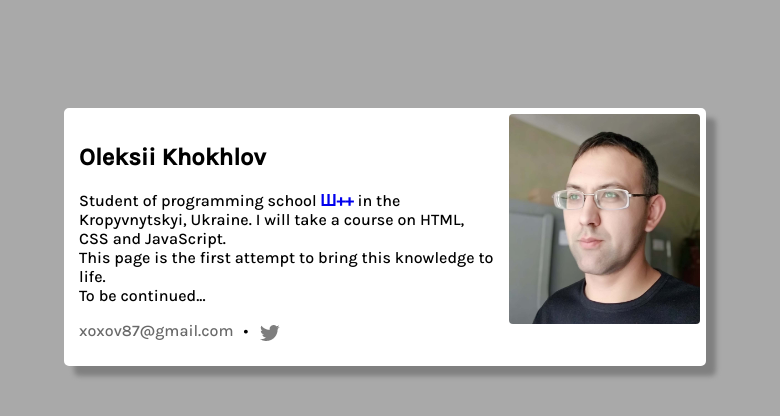
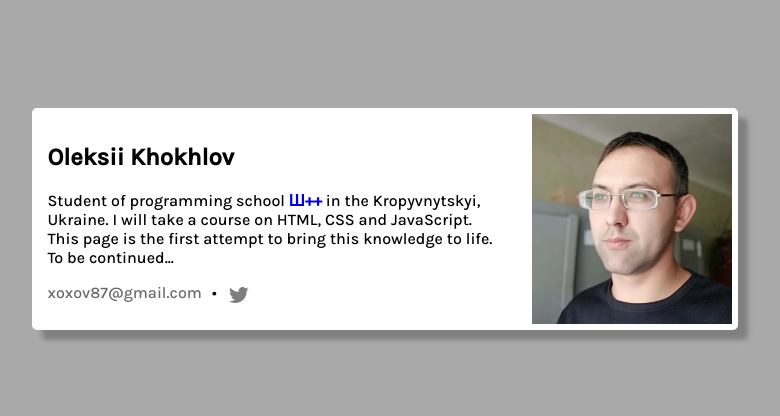
Before and after one commit to xela87/xela87.github.io, a plain HTML site: page index.html in a window 1280 px wide. Shown: the whole page, without its empty margins (255-1035 px from the left). Drawn offline with Linux system fonts and the light colour scheme.

Commit message:
beta 0.2

```diff
--- a/index.html
+++ b/index.html
@@ -10,6 +10,7 @@
 <section class="container">
     <div class="text">
         <h1>Oleksii Khokhlov</h1>
+
         <p> Student of programming school <a href="https://programming.org.ua/" target="_blank">
             <strong>Ш++</strong></a>
             in the Kropyvnytskyi, Ukraine. I will take a course on HTML, CSS and JavaScript.
@@ -22,7 +23,9 @@
                 <img src="twitter-logo.png" alt="#"> </a>
         </footer>
     </div>
-    <img class="image" src="me.jpg" width="200" height="210" alt="#">
+    <div class="image">
+        <img src="me.jpg" width="200" height="210" alt="#">
+    </div>
 </section>
 </body>
 </html>
--- a/style.css
+++ b/style.css
@@ -13,7 +13,8 @@ a {
 
 .container {
     display: flex;
-    width: 50%;
+    min-width: 200px;
+    max-width: 55%;
     min-height: 20%;
     border: 5px solid white;
     border-radius: 5px;
@@ -28,7 +29,9 @@ footer {
 }
 
 .image {
-    float: right;
+    display: flex;
+    justify-content: flex-end;
+    flex-wrap: wrap;
     border: 1px solid white;
     border-radius: 5px;
 }
```
